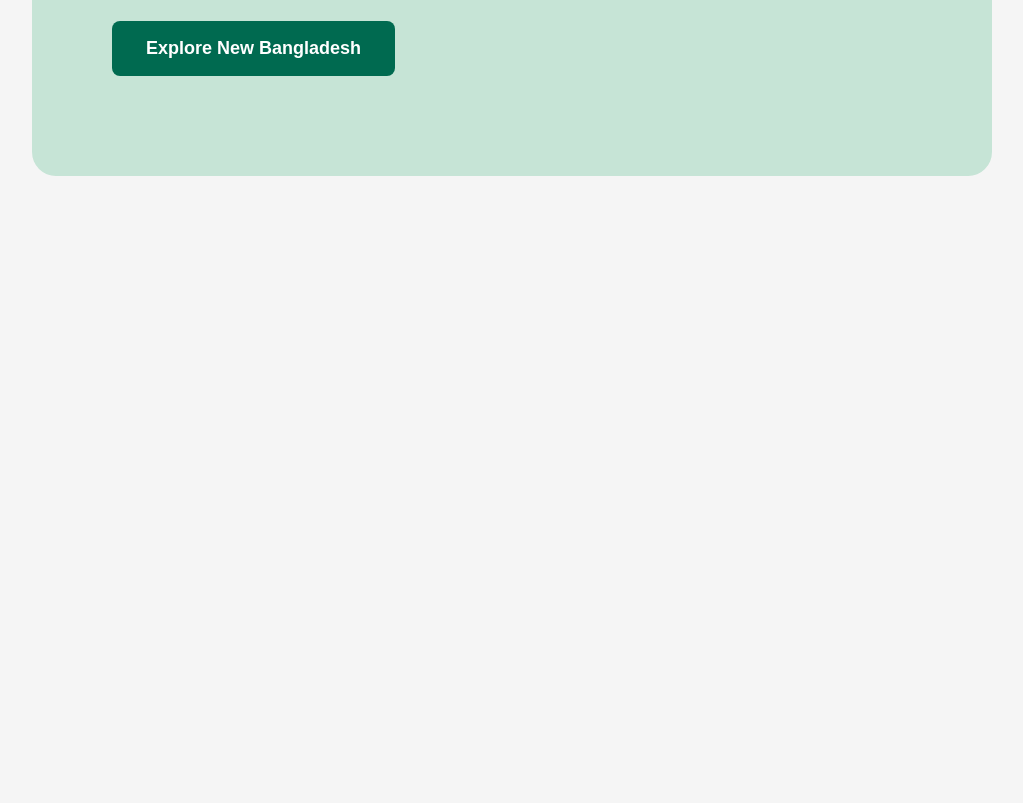
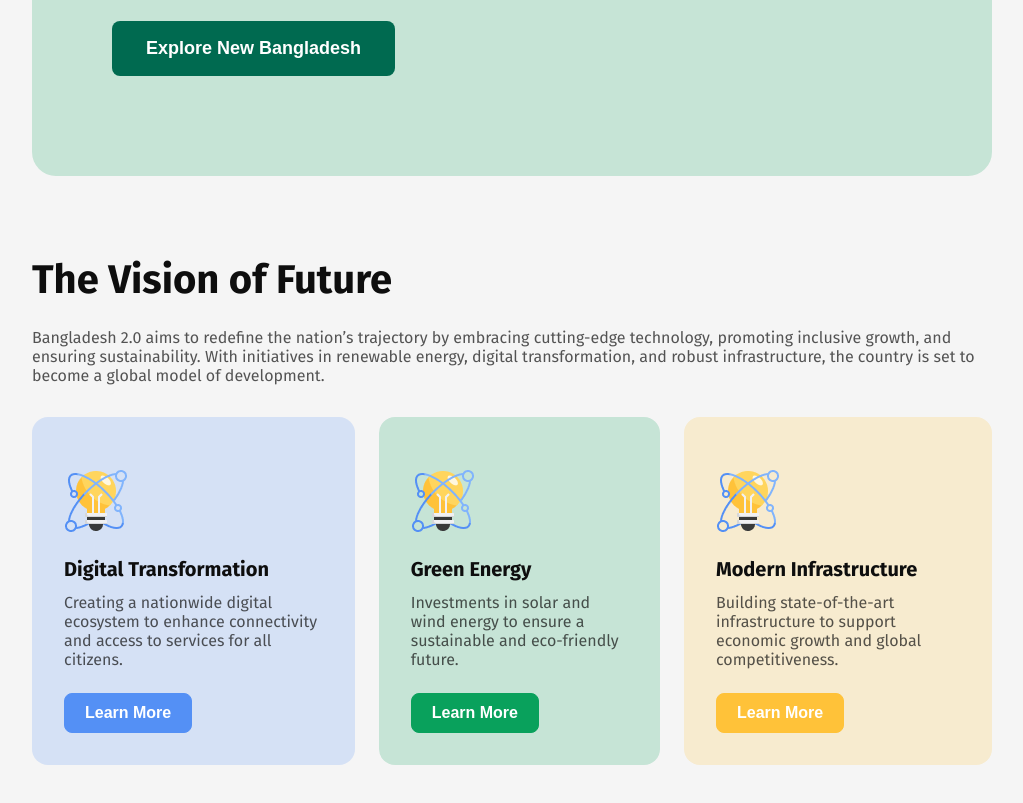
Before and after one commit to debashis50/Assignment_1, a plain HTML site: page index.html in a window 1280 px wide. Shown: the part 681-1484 px from the top of the page, without its empty margins (128-1151 px from the left). Before the commit the page ends 857 px from the top, so only its background shows below. Drawn offline with Linux system fonts and the light colour scheme.

Commit message:
second commit

```diff
--- a/index.html
+++ b/index.html
@@ -35,3 +35,31 @@
             </div>
         </div>
     </header>
+
+    <section>
+        <div class="visionfuture">
+            <div class="vision_content">
+                <h1 class="visionheading">The Vision of Future</h1>
+                <p class="visiontitle">Bangladesh 2.0 aims to redefine the nation’s trajectory by embracing cutting-edge technology, promoting inclusive growth, and ensuring sustainability. With initiatives in renewable energy, digital transformation, and robust infrastructure, the country is set to become a global model of development.</p>
+                <div class="visionContent">
+                    <div class="vision">
+                        <img src="assets/card-icon.png">
+                        <h3 class="futureheading">Digital Transformation</h3>
+                        <p class="futuredetails">Creating a nationwide digital ecosystem to enhance connectivity and access to services for all citizens.</p>
+                        <button class="visionBtn visionBtn1">Learn More</button>
+                    </div>
+                    <div class="vision vision2">
+                        <img src="assets/card-icon.png">
+                        <h3 class="futureheading">Green Energy</h3>
+                        <p class="futuredetails">Investments in solar and wind energy to ensure a sustainable and eco-friendly future.</p>
+                        <button class="visionBtn visionBtn2">Learn More</button>
+                    </div>
+                    <div class="vision vision3">
+                        <img src="assets/card-icon.png">
+                        <h3 class="futureheading">Modern Infrastructure</h3>
+                        <p class="futuredetails">Building state-of-the-art infrastructure to support economic growth and global competitiveness.</p>
+                        <button class="visionBtn visionBtn3">Learn More</button>
+                    </div>
+                </div>
+            </div>
+        </div>
--- a/style.css
+++ b/style.css
@@ -37,7 +37,7 @@ nav {
     border: 1px solid #006A50;
 }
 .navBtn:hover{
-    background-color: #006A50;
+    background-color: #5490F5;
     color: #FFFFFF;
     transition: 0.5s ease;
 }
@@ -72,8 +72,98 @@ nav {
     cursor: pointer;
 }
 .bannerBtn:hover {
-    background: none;
-    color: rgba(0, 106, 80, 1);
-    border: 1px solid hwb(165 0% 58%);
+    background-color: #32be8b;
+    color: #FFFFFF;
     transition: 0.5s ease;
 }
+.visionfuture {
+    margin: 80px 160px;
+}
+.visionContent {
+    display: flex;
+    justify-content: center;
+    align-items: center;
+    gap: 24px;
+}
+.visionheading {
+    font-size: 40px;
+    font-weight: bold;
+    margin-bottom: 24px;
+    color: #0E0E0E !important
+}
+.visiontitle {
+    font-weight: 400;
+    font-size: 16px;
+    margin-bottom: 32px;
+    color: rgba(14, 14, 14, 0.7);
+}
+.vision {
+    background-color: rgba(84, 144, 245, 0.2);
+    border: none;
+    padding: 32px;
+    border-radius: 16px;
+}
+.vision.vision2 {
+    background-color: rgba(198, 228, 214, 1);
+}
+.vision.vision3 {
+    background-color: rgba(247, 235, 207, 1);
+}
+.vision img {
+    padding: 20px 0;
+}
+.futureheading {
+    font-size: 20px;
+    font-weight: bold;
+    margin-bottom: 12px;
+    color: rgba(14, 14, 14, 1);
+}
+.futuredetails {
+    font-size: 16px;
+    margin-bottom: 24px;
+    color: rgba(14, 14, 14, 0.7);
+    font-weight: 400;
+}
+.visionBtn {
+    font-size: 16px;
+    font-weight: 600;
+    padding: 10px 20px;
+    border-radius: 8px;
+    border: none;
+}
+.visionBtn.visionBtn1 {
+    background-color: #5490F5;
+    color: #FFFFFF;
+    border: 1px solid #5490F5;
+    cursor: pointer;
+}
+.visionBtn.visionBtn1:hover{
+    background: rgb(82, 82, 231);
+    border: 1px solid #5490F5;
+    color: #e9edf4;
+    transition: 0.5s ease;
+}
+.visionBtn.visionBtn2 {
+    background-color: #09A15C;
+    color: #FFFFFF;
+    border: 1px solid #09A15C;
+    cursor: pointer;
+}
+.visionBtn.visionBtn2:hover{
+    background: rgb(26, 211, 26);
+    border: 1px solid #09A15C;
+    color: #ffffff;
+    transition: 0.5s ease;
+}
+.visionBtn.visionBtn3 {
+    background-color: #FFC239;
+    color: #FFFFFF;
+    border: 1px solid #FFC239;
+    cursor: pointer;
+}
+.visionBtn.visionBtn3:hover{
+    background: rgb(233, 197, 106);
+    border: 1px solid #FFC239;
+    color: #ffffff;
+    transition: 0.5s ease;
+}
```
Also changed, not shown: Bangladesh 2.0.png (added), UI/banner.png (added), UI/donate.png (added), UI/news.png (added), UI/newsletter.png (added), UI/quotes.png (added), UI/vision.png (added), 2 other files.
